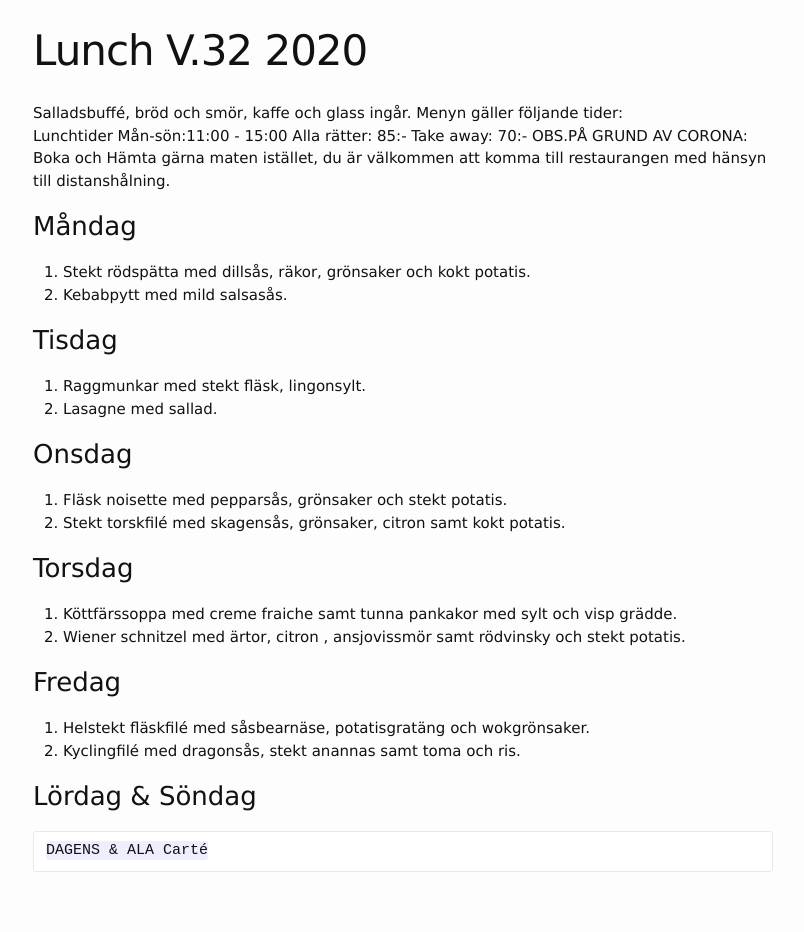
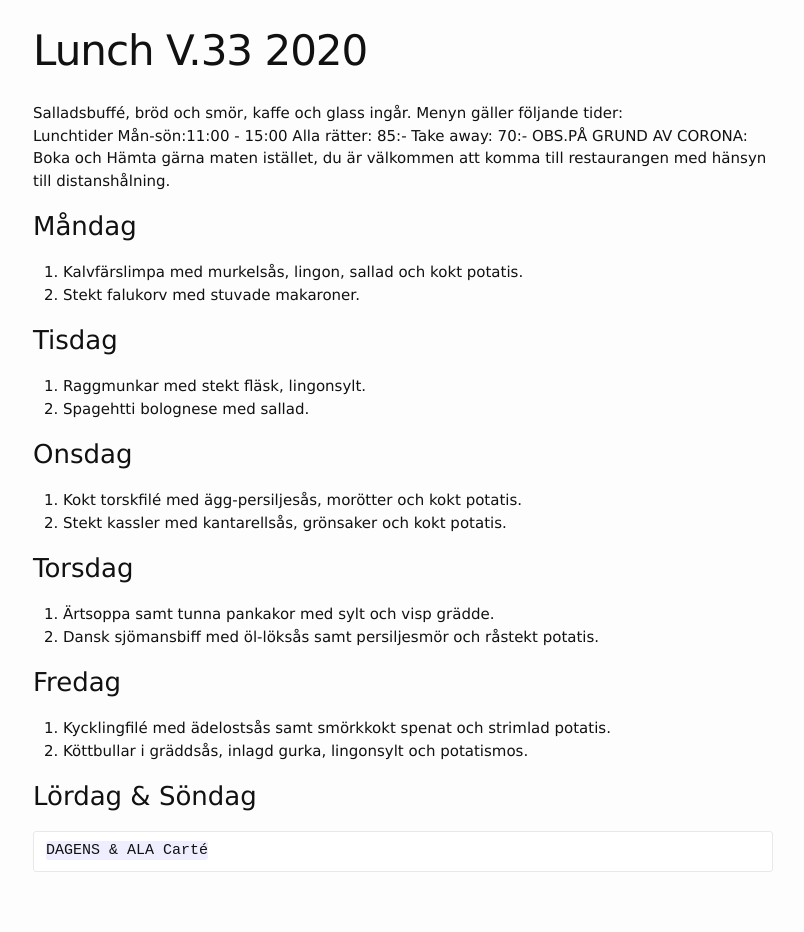
Before and after one commit to FarInn62/farinn62.github.io, a Jekyll site: the page built from lunch.md, in a window 1280 px wide. Shown: the whole page, without its empty margins (237-1041 px from the left). Built offline with Jekyll 4.4.1, drawn with Linux system fonts in a browser that asks for light colours.

Commit message:
Update lunch.md

```diff
--- a/lunch.md
+++ b/lunch.md
@@ -1,6 +1,6 @@
 ---
 layout: foodmenu
-title: Lunch V.32 2020
+title: Lunch V.33 2020
 permalink: /lunch/
 published: true
 ---
@@ -12,24 +12,24 @@ OBS.PÅ GRUND AV CORONA: Boka och Hämta gärna maten istället, du är välkomm
 
 
 ### Måndag
-1. Stekt rödspätta med dillsås, räkor, grönsaker och kokt potatis.
-2. Kebabpytt med mild salsasås.
+1. Kalvfärslimpa med murkelsås, lingon, sallad och kokt potatis.
+2. Stekt falukorv med stuvade makaroner.
 
 ### Tisdag
 1. Raggmunkar med stekt fläsk, lingonsylt.
-2. Lasagne med sallad.
+2. Spagehtti bolognese med sallad.
 
 ### Onsdag
-1. Fläsk noisette med pepparsås, grönsaker och stekt potatis.
-2. Stekt torskfilé med skagensås, grönsaker, citron samt kokt potatis.
+1. Kokt torskfilé med ägg-persiljesås, morötter och kokt potatis.
+2. Stekt kassler med kantarellsås, grönsaker och kokt potatis.
 
 ### Torsdag
-1. Köttfärssoppa med creme fraiche samt tunna pankakor med sylt och visp grädde.
-2. Wiener schnitzel med ärtor, citron , ansjovissmör samt rödvinsky och stekt potatis.
+1. Ärtsoppa samt tunna pankakor med sylt och visp grädde.
+2. Dansk sjömansbiff med öl-löksås samt persiljesmör och råstekt potatis.
 
 ### Fredag
-1. Helstekt fläskfilé med såsbearnäse, potatisgratäng och wokgrönsaker.
-2. Kyclingfilé med dragonsås, stekt anannas samt toma och ris.
+1. Kycklingfilé med ädelostsås samt smörkkokt spenat och strimlad potatis.
+2. Köttbullar i gräddsås, inlagd gurka, lingonsylt och potatismos.
 
 ### Lördag & Söndag
     DAGENS & ALA Carté
```
